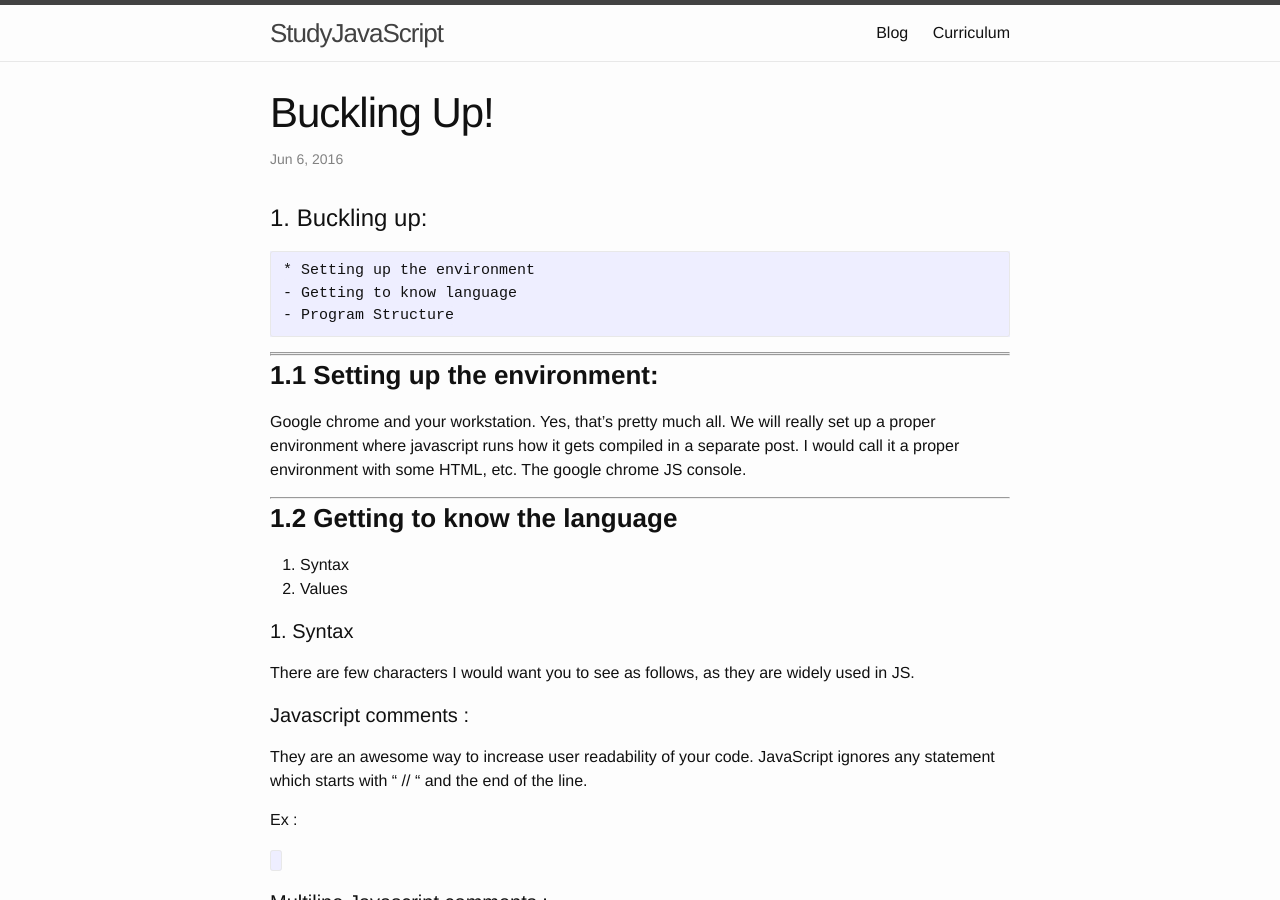
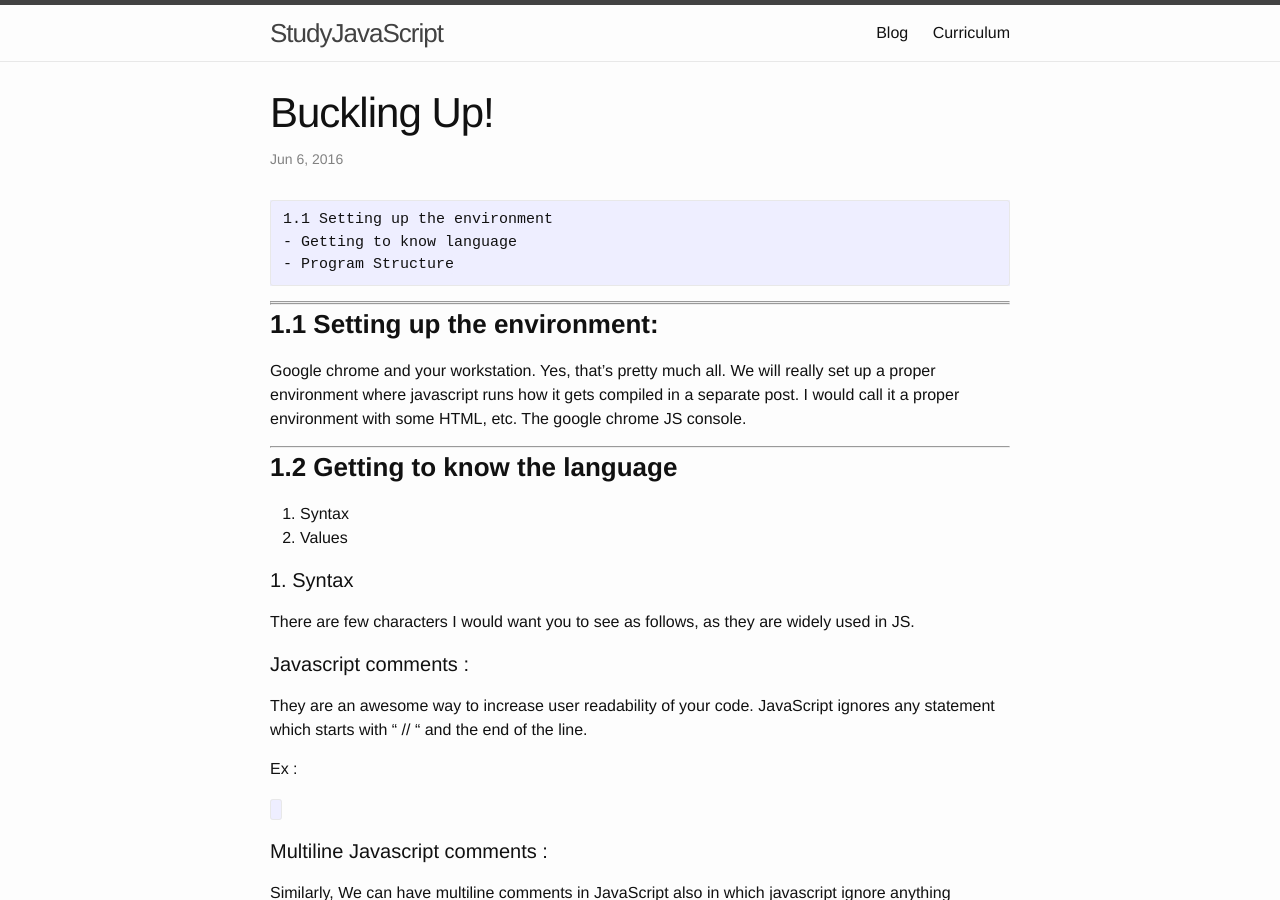
Before and after one commit to sagarmunjal/repo0001, a Jekyll site: the page built from _posts/2016-06-07-buckling-up.md, in a window 1280 px wide and 900 px high. Built offline with Jekyll 4.4.1, drawn with Linux system fonts in a browser that asks for light colours; nearby versions of some CDN libraries; a script that is not in the unit is left out.

Commit message:
Updated 2016-06-07-buckling-up.md

```diff
--- a/_posts/2016-06-07-buckling-up.md
+++ b/_posts/2016-06-07-buckling-up.md
@@ -6,9 +6,7 @@ categories: javascript basics
 published: true
 ---
 
-# 1. Buckling up:
-
-    * Setting up the environment
+    1.1 Setting up the environment
     - Getting to know language
     - Program Structure
 
```
